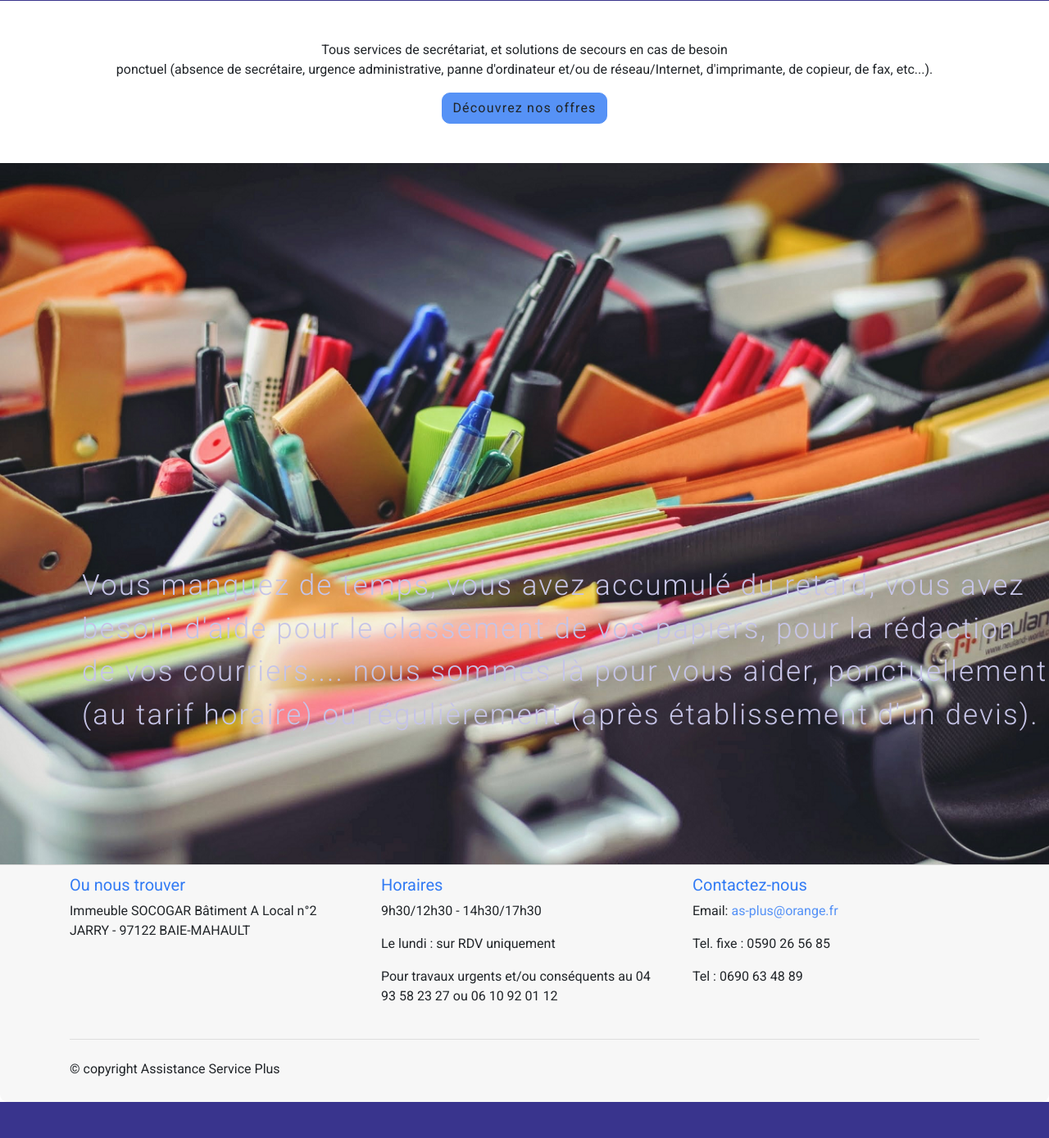
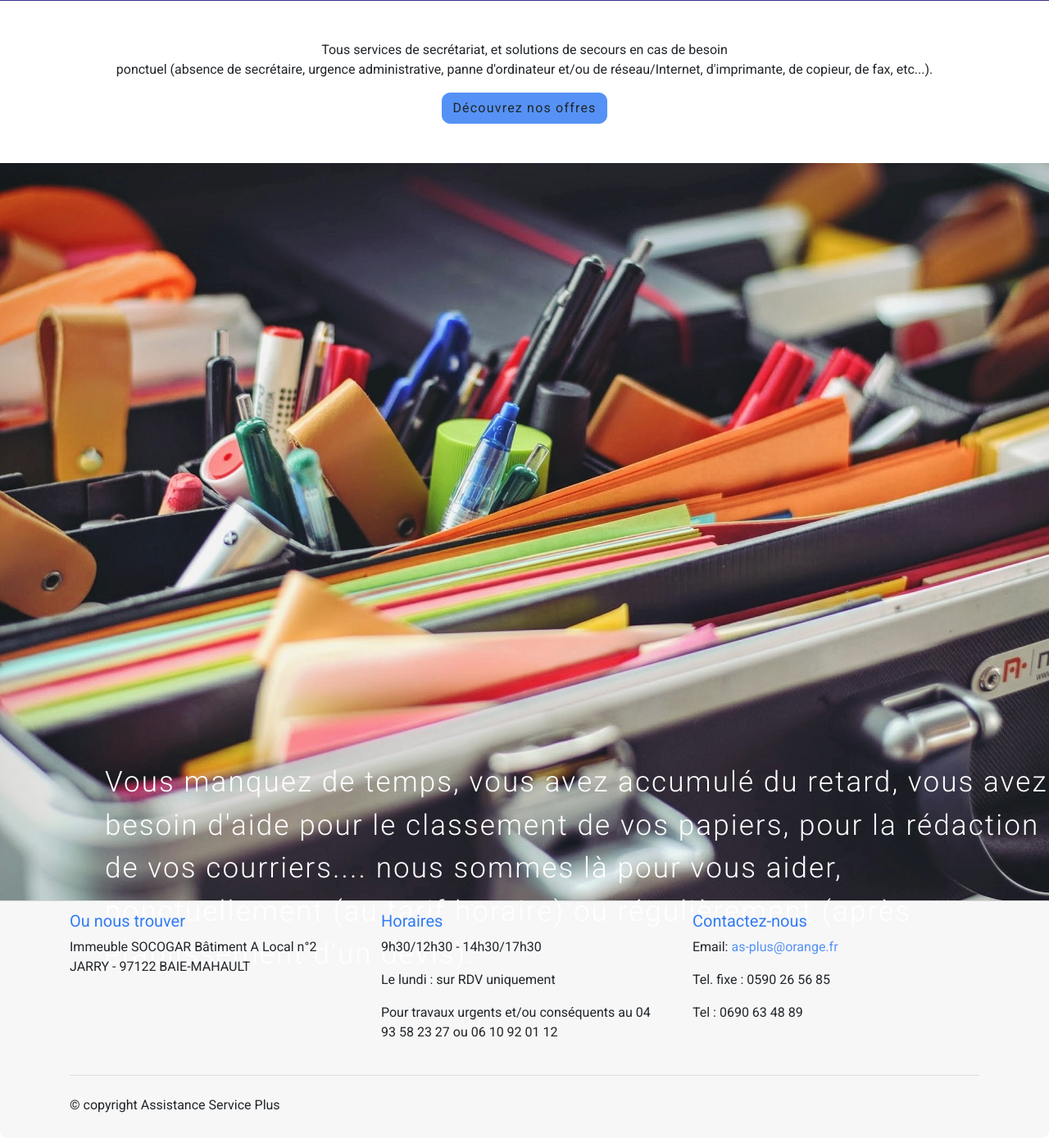
Before and after one commit to toty11/toty11.github.io, a PHP site: page / in a window 1280 px wide; the page is wider, and only the part inside the window is pictured. Shown: the part 391-1780 px from the top of that part at 82% size. Before the commit the page ends 1736 px from the top of that part, so only its background shows below. Run offline with PHP 8.4, Linux system fonts and the light colour scheme.

Commit message:
test reponsive design

```diff
--- a/css/style.css
+++ b/css/style.css
@@ -1,5 +1,30 @@
 .caption2 {
     position: absolute;
     top: 135%;
-    left: 100px;
+    left: 5%;
 }
+@media(max-width:600px){
+    .caption2{
+        position: absolute;
+        top: 175%;
+        left: 10%;
+    }
+}
+@media(min-width:600px){
+    .caption2{
+        position: absolute;
+        top: 165%;
+        left: 10%;
+    }
+}
+@media(min-width:768px){
+    .caption2{
+        position: absolute;
+        top: 165%;
+        left: 10%;
+    }
+}
+
+img{
+    display: block;
+}
--- a/index.html
+++ b/index.html
@@ -1,5 +1,5 @@
 <!DOCTYPE html>
-<html lang="fr">
+<html lang="fr-GP">
 <head>
     <meta charset="UTF-8">
     <meta name="viewport" content="width=device-width, initial-scale=1.0">
@@ -31,7 +31,7 @@
         </div>
 
         <div class="my-5">
-            <h1 class="display-4 ">Bonjour, besoin d'une assistance ?</h1>
+            <h1 class="display-4">Bonjour, besoin d'une assistance ?</h1>
             <p class="lead lead-lg">SECRETARIAT - ASSISTANCE sur place ou à domicile !</p>
         </div>
     </div>
@@ -45,12 +45,13 @@
         </p>
     </div>
 
-    <div class="mb-0 radius-0">
-        <img src="image/image1.png" style="width:100%">
-        <div class="caption2 text-light">
-            <p class="lead lead-lg">Vous manquez de temps, vous avez accumulé du retard, vous avez besoin d'aide pour le classement
-            de vos papiers, pour la rédaction de vos courriers.... nous sommes là pour vous aider,
-            ponctuellement (au tarif horaire) ou régulièrement (après établissement d'un devis).</p>
+    <div class=" mb-0 radius-0">
+        <img src="image/image2.jpg">
+        <div class="caption2 text-white">
+            <p class="lead-lg">Vous manquez de temps, vous avez accumulé du retard, vous avez
+            besoin d'aide pour le classement de vos papiers, pour la rédaction de
+            vos courriers.... nous sommes là pour vous aider, ponctuellement (au
+            tarif horaire) ou régulièrement (après établissement d'un devis).</p>
         </div>
     </div>
 
```
Also changed, not shown: image/image1.jpg (deleted), image/image2.jpg (added).
